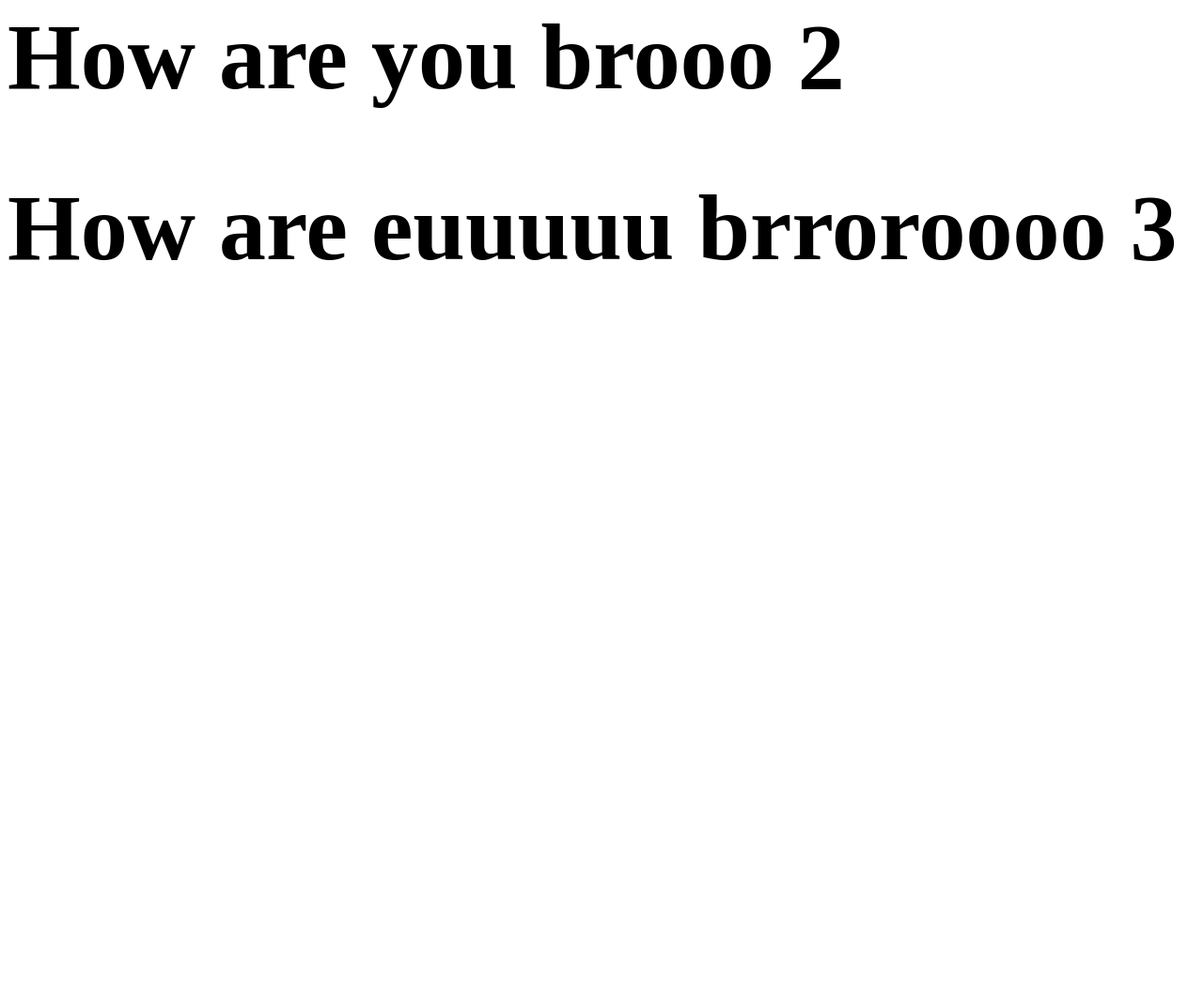
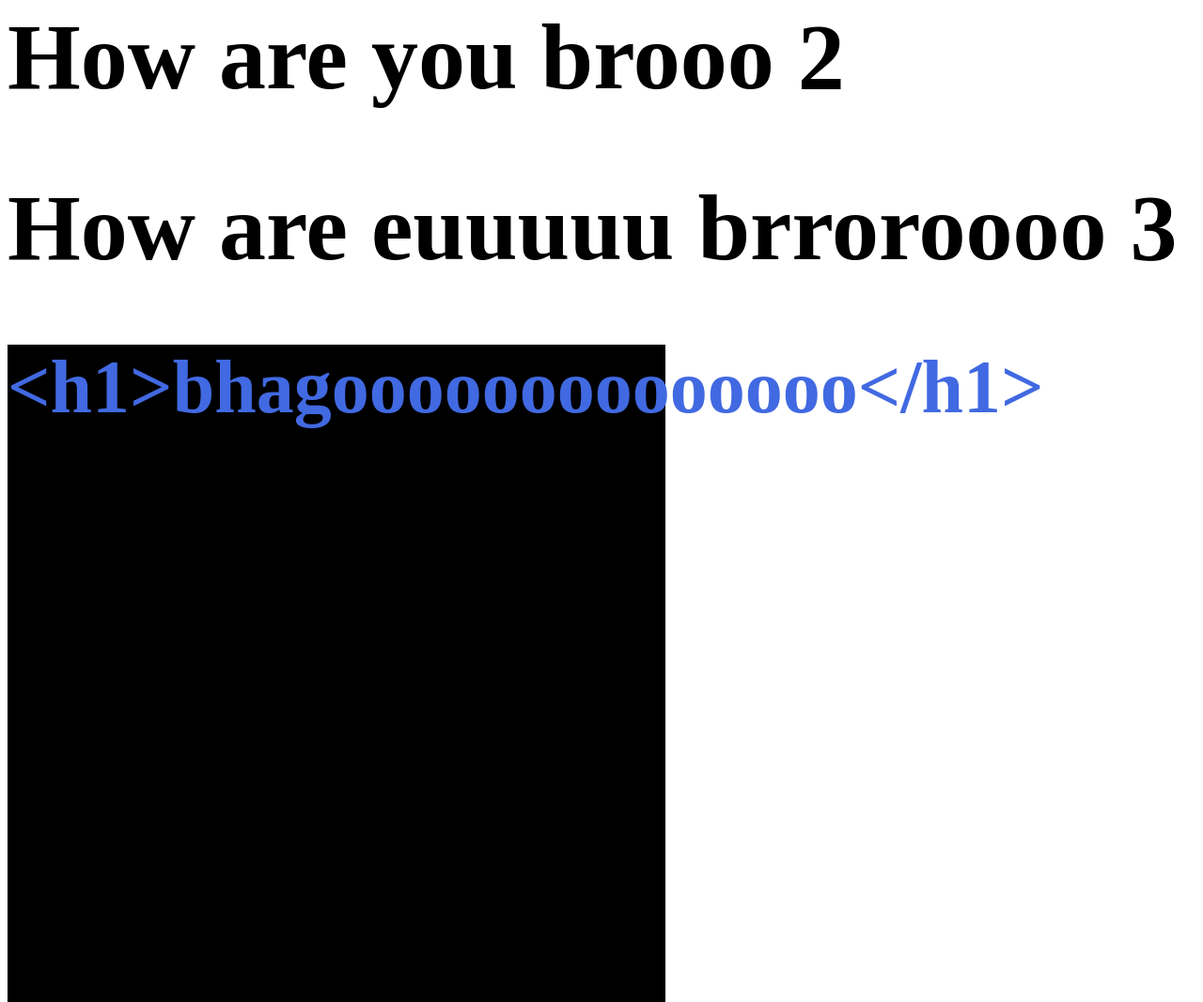
Before and after one commit to Nikhil70700/First-DOM, a plain HTML site: page index.html in a window 1280 px wide. Shown: the part 763-1830 px from the top of the page at 94% size. Before the commit the page ends 1063 px from the top, so only its background shows below. Drawn offline with Linux system fonts and the light colour scheme.

Commit message:
innerHtml vs TextContent

```diff
--- a/index.html
+++ b/index.html
@@ -17,6 +17,10 @@
     <h1>How are you brooo 2</h1>
     <h1>How are euuuuu   brroroooo  3</h1>
 
+    <!-- -----------------3 -->
+     <h1 id="hey">helolui</h1>
+
+
 
     <script src="script.js"></script>
 </body>
--- a/script.js
+++ b/script.js
@@ -82,3 +82,12 @@ console.log(hh,"Will print all H1,but in the form of Node list slightly similar
 hh.forEach(function(elem){
     console.log(elem);//Will print all h1 individually
 })
+
+
+// ---------------------3
+
+var hay=document.getElementById("hey")
+hay.innerHTML="Bhag ja yha se"  //differenve niche hai
+hey.textContent="Kya be kaisa hai"//difference niche hai
+hey.innerHTML="<h1 >CHla ja yha se </h1." //In case of using innerHTML we will get our text in h1 format but,
+hey.textContent="<h1>bhagoooooooooooooo</h1>" // it willl print like <h1>bhagoooooooooooooo</h1>
--- a/style.css
+++ b/style.css
@@ -27,3 +27,13 @@ h1{
     font-size: 100px;
     font-weight: 700;
 }
+
+/* ---------------3 */
+#hey{
+    height: 700px;
+    width: 700px;
+    font-size: 80px;
+    font-weight: 700;
+    color: royalblue;
+    background-color: #000;
+}
```
